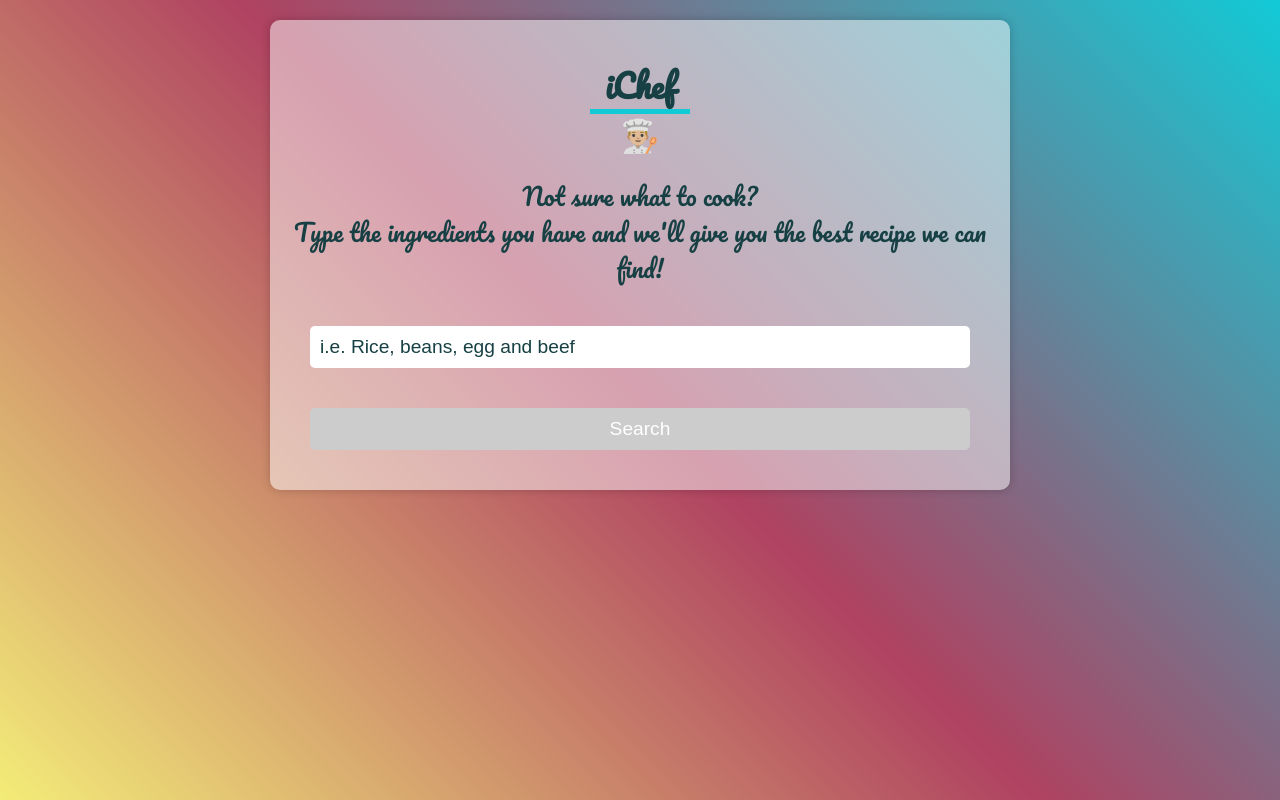
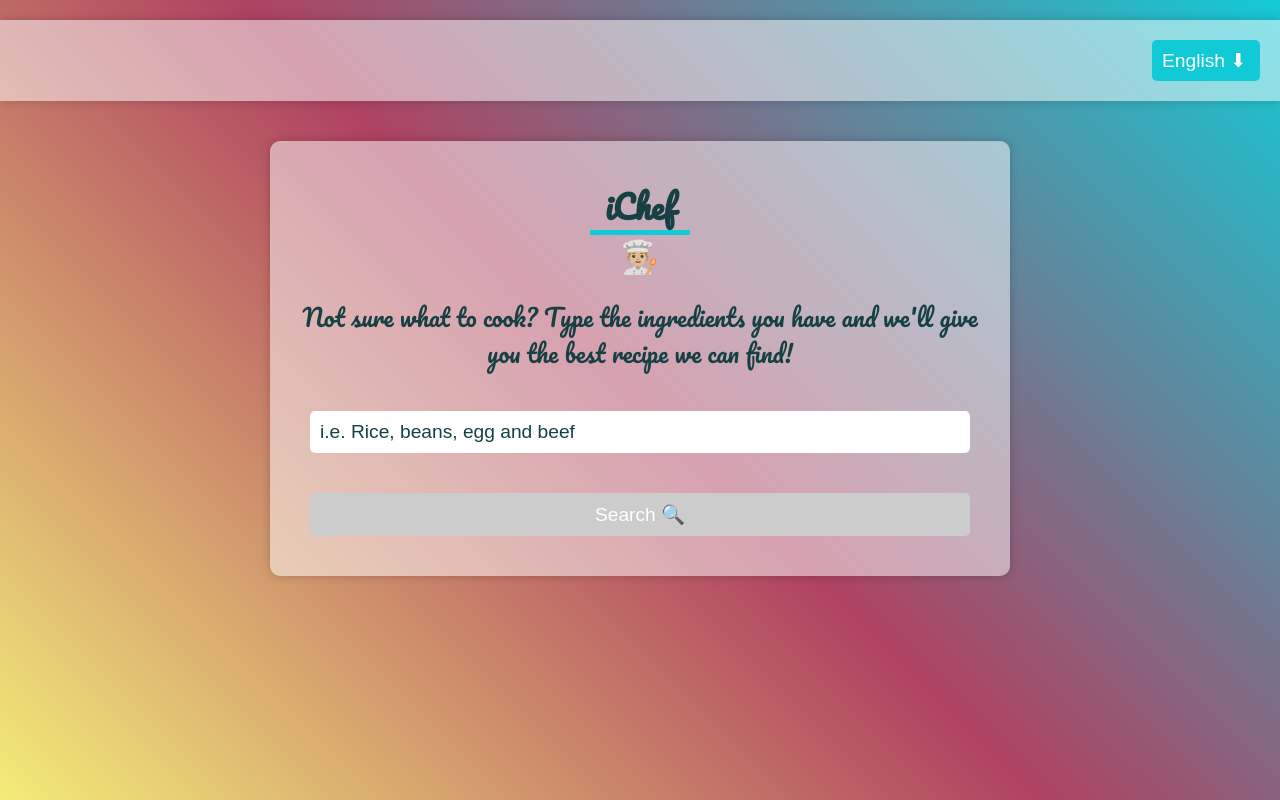
Before and after one commit to eltonq15/ichef-ui, a React (Create React App) app: page / in a window 1280 px wide. Built offline with nearby package versions, Linux system fonts and the light colour scheme.

Commit message:
Add portuguese language and handle status

```diff
--- a/src/App.css
+++ b/src/App.css
@@ -24,7 +24,41 @@ body {
     width: 100%;
     height: 100%;
     display: flex;
+    flex-direction: column;
     justify-content: center;
+    align-items: center;
+}
+
+.navbar {
+    display: flex;
+    justify-content: flex-end;
+    align-items: center;
+    width: inherit;
+    box-shadow: 0 0 10px rgb(0 0 0 / 20%);
+    margin: 20px 10px;
+    position: relative;
+    z-index: 1;
+    background: rgba(255, 255, 255, 0.5);
+}
+
+.language-select {
+    background-color: #12cad6;
+    border: none;
+    border-radius: 5px;
+    font-size: 1.2rem;
+    font-weight: 100;
+    margin: 20px 20px;
+    color: #fff;
+    padding: 10px;
+    cursor: pointer;
+    appearance: none;
+    -moz-appearance: none;
+    -webkit-appearance: none;
+}
+
+
+.language-select:focus {
+    outline: none;
 }
 
 .card {
@@ -97,12 +131,14 @@ body {
 }
 
 .search-btn:hover {
-    background-color: #164043;
+    background-color: #24969f;
     transition: 0.4s;
 }
 
 .search-btn:disabled {
     background-color: #ccc;
+    color: #fff;
+    cursor: not-allowed;
 }
 
 .recipe {
@@ -114,6 +150,17 @@ body {
     resize: none;
     height: 280px;
 
+}
+
+.status {
+    font-size: 1.2rem;
+    font-weight: 100;
+    margin: 20px 20px;
+    color: #164043;
+}
+
+.error {
+    color: red;
 }
 
 ::-webkit-scrollbar {
--- a/src/App.js
+++ b/src/App.js
@@ -1,12 +1,16 @@
 import React, { useState, useRef, useEffect } from "react";
 import "./App.css";
 import { useRecipe } from "./api/recipeAPI";
+import { CARD_MSG, ERROR_MSG, LOADING_MSG, PLACEHOLDER_MSG, SEARCH_BTN_MSG} from "./constants";
 
 const App = () => {
   const [ingredients, setIngredients] = useState("");
   const [recipe, setRecipe] = useState("");
   const [disabled, setDisabled] = useState(true);
-  const { data, loading, error } = useRecipe(ingredients);
+  const [language, setLanguage] = useState("en");
+  const [hasSearched, setHasSearched] = useState(false);
+
+  const { data, isLoading, isError  } = useRecipe(ingredients, language);
 
   useEffect(() => {
     if (data) {
@@ -28,23 +32,43 @@ const App = () => {
 
   const generateRecipe = () => {
     setIngredients(ingredientsRef.current.value);
+    setHasSearched(true);
+  };
+
+  const isLanguageSelected = (value) => {
+    return language === value;
+  };
+
+  const handleChangeLanguage = (e) => {
+    setLanguage(e.target.value);
+    ingredientsRef.current.value = "";
+    setDisabled(true);
+    setRecipe("");
+    setHasSearched(false);
   };
 
   return (
     <div className="App">
+      {/* navbar with dropdown select tag with two options, including flag icons to choose site language, english or portuguese */}
+
+      <nav className="navbar">
+        <select className="language-select" onChange={handleChangeLanguage}>
+          <option value="en" selected={isLanguageSelected('en')} >English {isLanguageSelected('en') && '⬇'}</option>
+          <option value="pt" selected={isLanguageSelected('pt')} >Português {isLanguageSelected('pt') && '⬇'}</option>
+        </select>
+      </nav>
+
       <div className="card">
         <h1 className="title">iChef</h1>
         <p className="description">
-          Not sure what to cook? <br />
-          Type the ingredients you have and we'll give you the best recipe we
-          can find!
+          {CARD_MSG[language]}
         </p>
         <input
           ref={ingredientsRef}
           onChange={handleChange}
           className="ingredients-input"
           type="text"
-          placeholder="i.e. Rice, beans, egg and beef"
+          placeholder={PLACEHOLDER_MSG[language]}
           id="ingredients"
           name="ingredients"
           onKeyDown={handleKeyDown}
@@ -54,10 +78,10 @@ const App = () => {
           disabled={disabled}
           onClick={generateRecipe}
         >
-          Search
+          {SEARCH_BTN_MSG[language]}
         </button>
-        {loading && <div>Loading...</div>}
-        {error && <div>Error on generating recipe :(</div>}
+        {isLoading && hasSearched && <div className="status">{LOADING_MSG[language]}</div>}
+        {isError && hasSearched && <div className="status error">{ERROR_MSG[language]}</div>}
         {recipe && (
           <textarea
             readOnly
--- a/src/api/recipeAPI.js
+++ b/src/api/recipeAPI.js
@@ -1,15 +1,15 @@
 import axios from "axios";
 import { useQuery } from "react-query";
+import { RECIPE_MSG } from "../constants";
 
-export const useRecipe = (ingredients) => {
+export const useRecipe = (ingredients, language = 'en') => {
   return useQuery(
     ["recipe", ingredients],
     () => {
       if (!ingredients) {
         return;
       }
-      console.log("ingredients: ", ingredients);
-      const text = `create a recipe with title, ingredients and instructions, including the ingredients: ${ingredients}. Return fallback message if any of the previous items is not a valid ingredient.`;
+      const text = `${RECIPE_MSG[language]} ${ingredients}`;
       return axios.get(
         `https://ichef-server.herokuapp.com/recipe?question=${text}`
       );
--- /dev/null
+++ b/src/constants.js
@@ -0,0 +1,29 @@
+export const CARD_MSG = {
+    en: 'Not sure what to cook? Type the ingredients you have and we\'ll give you the best recipe we can find!',
+    pt: 'Não sabe o que cozinhar? Digite os ingredientes que você tem e vamos te dar a melhor receita que pudermos encontrar!'
+};
+
+export const PLACEHOLDER_MSG = {
+    en: 'i.e. Rice, beans, egg and beef',
+    pt: 'ex. Arroz, feijão, ovo e carne'
+};
+
+export const LOADING_MSG = {
+    en: 'Loading... ⏳',
+    pt: 'Carregando... ⏳'
+};
+
+export const ERROR_MSG = {
+    en: 'Error on generating recipe:  🧅😭',
+    pt: 'Erro ao gerar receita:  🧅😭'
+};
+
+export const SEARCH_BTN_MSG = {
+    en: 'Search 🔍',
+    pt: 'Pesquisar 🔍'
+};
+
+export const RECIPE_MSG = {
+    en: 'create a recipe with title, ingredients, preparation mode, how much it yields, including the ingredients: ',
+    pt: 'criar uma receita com título, ingredientes, modo de preparo, quanto rende, incluindo os ingredientes: '
+};
```
